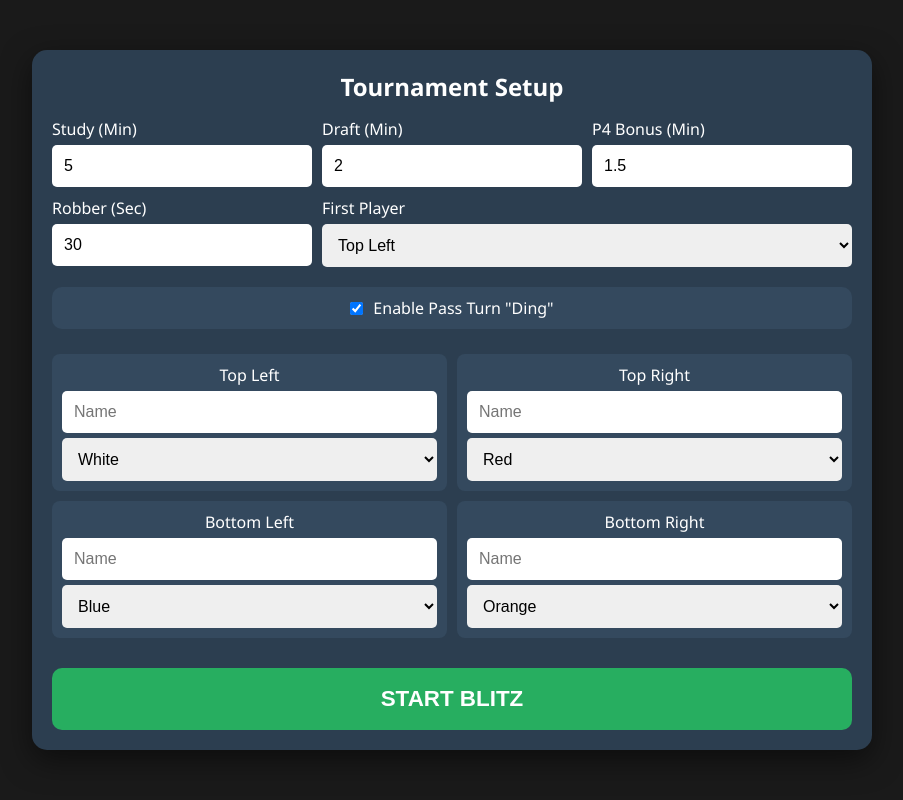
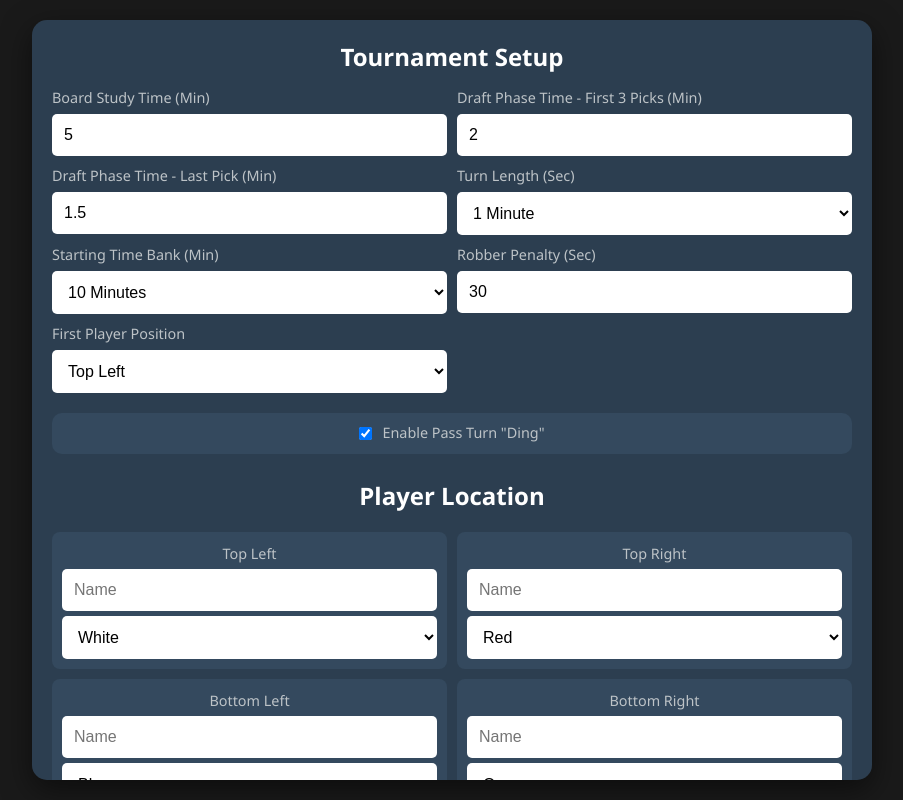
Before and after one commit to codedbynicholas/Colony-Game-Clock, a plain HTML site: page index.html in a window 1280 px wide. Shown: the whole page, without its empty margins (188-1091 px from the left). Drawn offline with Linux system fonts and the light colour scheme.

Commit message:
Update index.html
Version 6.2
New Global Fields: Added "Turn Length (Sec)" and "Starting Bank (Min)" to the configuration grid.

Default Persistence: The code now pulls these values directly into the game engine, so you can easily run 45-second turn or 15-minute bank variations.

Internal Logic Update: The initGame function now dynamically assigns these values to every player upon start.

```diff
--- a/index.html
+++ b/index.html
@@ -25,17 +25,22 @@
             z-index: 100; width: 90vw; max-width: 800px; max-height: 90vh;
             overflow-y: auto; box-shadow: 0 10px 30px rgba(0,0,0,0.5);
         }
-        .global-settings { display: grid; grid-template-columns: repeat(2, 1fr); gap: 10px; }
-        @media (min-width: 600px) { .global-settings { grid-template-columns: repeat(3, 1fr); } }
+        .global-settings { display: grid; grid-template-columns: 1fr; gap: 10px; }
+        @media (min-width: 600px) { .global-settings { grid-template-columns: repeat(2, 1fr); } }
         .setting-item { display: flex; flex-direction: column; }
+        label { font-size: 0.9rem; color: #bdc3c7; margin-bottom: 2px; }
         input, select {
             width: 100%; padding: 12px; margin-top: 5px;
             border-radius: 5px; border: none; font-size: 16px !important;
-            box-sizing: border-box;
+            box-sizing: border-box; background: white; color: black;
         }
         .toggle-row { display: flex; align-items: center; justify-content: center; gap: 10px; background: #34495e; padding: 10px; border-radius: 10px; margin-top: 5px; }
         .toggle-row input { width: auto; margin: 0; }
-        .player-grid { display: grid; grid-template-columns: 1fr 1fr; gap: 10px; margin-top: 10px; }
+        .section-title {
+            text-align: center; font-weight: bold;
+            font-size: 1.5rem; margin-top: 10px;
+        }
+        .player-grid { display: grid; grid-template-columns: 1fr 1fr; gap: 10px; margin-top: 5px; }
         .config-card { background: #34495e; padding: 10px; border-radius: 8px; text-align: center; }
         #game-screen { display: grid; width: 100vw; height: 100vh; display: none; }
         @media (orientation: landscape) { #game-screen { grid-template-columns: 1fr 1fr; grid-template-rows: 1fr 1fr; } }
@@ -75,12 +80,31 @@
     <div id="config-screen">
         <h2 style="text-align: center; margin: 0;">Tournament Setup</h2>
         <div class="global-settings">
-            <div class="setting-item"><label>Study (Min)</label><input type="number" id="cfg-study" value="5"></div>
-            <div class="setting-item"><label>Draft (Min)</label><input type="number" id="cfg-draft" value="2"></div>
-            <div class="setting-item"><label>P4 Bonus (Min)</label><input type="number" id="cfg-draft-p4" value="1.5"></div>
-            <div class="setting-item"><label>Robber (Sec)</label><input type="number" id="cfg-robber" value="30"></div>
-            <div class="setting-item" style="grid-column: span 2;">
-                <label>First Player</label>
+            <div class="setting-item"><label>Board Study Time (Min)</label><input type="number" id="cfg-study" value="5"></div>
+            <div class="setting-item"><label>Draft Phase Time - First 3 Picks (Min)</label><input type="number" id="cfg-draft" value="2"></div>
+            <div class="setting-item"><label>Draft Phase Time - Last Pick (Min)</label><input type="number" id="cfg-draft-p4" value="1.5"></div>
+            <div class="setting-item">
+                <label>Turn Length (Sec)</label>
+                <select id="cfg-turn-len">
+                    <option value="30">30 Seconds</option>
+                    <option value="45">45 Seconds</option>
+                    <option value="60" selected>1 Minute</option>
+                    <option value="90">1.5 Minutes</option>
+                    <option value="120">2 Minutes</option>
+                </select>
+            </div>
+            <div class="setting-item">
+                <label>Starting Time Bank (Min)</label>
+                <select id="cfg-bank-len">
+                    <option value="5">5 Minutes</option>
+                    <option value="10" selected>10 Minutes</option>
+                    <option value="15">15 Minutes</option>
+                    <option value="20">20 Minutes</option>
+                </select>
+            </div>
+            <div class="setting-item"><label>Robber Penalty (Sec)</label><input type="number" id="cfg-robber" value="30"></div>
+            <div class="setting-item">
+                <label>First Player Position</label>
                 <select id="cfg-first-player">
                     <option value="0">Top Left</option>
                     <option value="1">Top Right</option>
@@ -93,6 +117,9 @@
             <input type="checkbox" id="cfg-click-sound" checked>
             <label for="cfg-click-sound">Enable Pass Turn "Ding"</label>
         </div>
+
+        <div class="section-title">Player Location</div>
+
         <div class="player-grid">
             <div class="config-card"><label>Top Left</label><input type="text" id="n0" placeholder="Name"><select id="c0" onchange="handleColorChange(0)"></select></div>
             <div class="config-card"><label>Top Right</label><input type="text" id="n1" placeholder="Name"><select id="c1" onchange="handleColorChange(1)"></select></div>
@@ -121,6 +148,7 @@
         ];
 
         let players = [], phase = 'STUDY', studySeconds = 0, robberSeconds = 0, robberLimit = 30, useClickSound = true;
+        let turnLimit = 60, bankLimit = 600;
         let draftSequence = [], mainSequence = [], seqIndex = 0;
         let timerTick = null, isPaused = false, isRobber = false, history = null, lastClickTime = 0;
         let currentSelections = [0, 1, 2, 3];
@@ -150,7 +178,7 @@
         const beep = (freq, vol = 0.05) => { try { const ctx = new (window.AudioContext || window.webkitAudioContext)(); const osc = ctx.createOscillator(); const gain = ctx.createGain(); osc.connect(gain); gain.connect(ctx.destination); osc.frequency.value = freq; gain.gain.value = vol; osc.start(); osc.stop(ctx.currentTime + 0.1); } catch(e) {} };
 
         function saveGameState() {
-            const state = { players, phase, studySeconds, robberSeconds, robberLimit, useClickSound, draftSequence, mainSequence, seqIndex, isRobber, currentSelections };
+            const state = { players, phase, studySeconds, robberSeconds, robberLimit, useClickSound, draftSequence, mainSequence, seqIndex, isRobber, currentSelections, turnLimit, bankLimit };
             localStorage.setItem('blitz_game_state', JSON.stringify(state));
         }
 
@@ -163,6 +191,7 @@
             useClickSound = state.useClickSound; draftSequence = state.draftSequence;
             mainSequence = state.mainSequence; seqIndex = state.seqIndex;
             isRobber = state.isRobber; currentSelections = state.currentSelections;
+            turnLimit = state.turnLimit || 60; bankLimit = state.bankLimit || 600;
 
             players.forEach((p, i) => {
                 let q = document.getElementById(`q${i}`);
@@ -177,23 +206,18 @@
             if (isRobber) document.getElementById('robber-btn').innerText = "RESUME";
             if (phase === 'MAIN') document.getElementById('robber-btn').style.display = 'block';
 
-            startTimer();
-            updateUI();
-            return true;
+            startTimer(); updateUI(); return true;
         }
 
         async function initGame() {
             beep(440, 0);
             try { if ('wakeLock' in navigator) { await navigator.wakeLock.request('screen'); } } catch (err) {}
-            try {
-                const doc = document.documentElement;
-                if (doc.requestFullscreen) { await doc.requestFullscreen(); }
-                else if (doc.webkitRequestFullscreen) { await doc.webkitRequestFullscreen(); }
-            } catch (err) {}
 
             robberLimit = parseInt(document.getElementById('cfg-robber').value) || 30;
             studySeconds = (parseFloat(document.getElementById('cfg-study').value) || 5) * 60;
             useClickSound = document.getElementById('cfg-click-sound').checked;
+            turnLimit = parseInt(document.getElementById('cfg-turn-len').value);
+            bankLimit = parseInt(document.getElementById('cfg-bank-len').value) * 60;
 
             const startIdx = parseInt(document.getElementById('cfg-first-player').value);
             const clockwiseOrder = [0, 1, 3, 2];
@@ -206,7 +230,8 @@
                 const colorObj = COLORS[currentSelections[i]];
                 players[i] = {
                     id: i, name: document.getElementById(`n${i}`).value || `P${i+1}`, color: colorObj.value,
-                    bank: 600, turn: 60, dNorm: (parseFloat(document.getElementById('cfg-draft').value) || 2) * 60,
+                    bank: bankLimit, turn: turnLimit,
+                    dNorm: (parseFloat(document.getElementById('cfg-draft').value) || 2) * 60,
                     dP4: (parseFloat(document.getElementById('cfg-draft-p4').value) || 1.5) * 60
                 };
                 let q = document.getElementById(`q${i}`);
@@ -218,7 +243,7 @@
             document.getElementById('game-screen').style.display = 'grid';
             document.getElementById('menu-btn').style.display = 'flex';
             saveGameState();
-            showBanner("STUDY PHASE"); startTimer(); updateUI();
+            showBanner("BOARD STUDY PHASE"); startTimer(); updateUI();
         }
 
         function nextTurn() {
@@ -228,19 +253,12 @@
             if (useClickSound) beep(1200, 0.1);
             if (phase === 'STUDY') { phase = 'DRAFT'; seqIndex = 0; showBanner("DRAFT PHASE"); }
             else if (phase === 'DRAFT') { seqIndex++; if (seqIndex >= draftSequence.length) { phase = 'MAIN'; seqIndex = 0; showBanner("MAIN GAME"); document.getElementById('robber-btn').style.display = 'block'; } }
-            else { players[mainSequence[seqIndex]].turn = 60; seqIndex = (seqIndex + 1) % 4; }
-            saveGameState();
-            updateUI();
+            else { players[mainSequence[seqIndex]].turn = turnLimit; seqIndex = (seqIndex + 1) % 4; }
+            saveGameState(); updateUI();
         }
 
-        window.addEventListener('keydown', (e) => {
-            if (isPaused) return;
-            const remoteKeys = ['Enter', ' ', 'ArrowUp', 'VolumeUp'];
-            if (remoteKeys.includes(e.key) || remoteKeys.includes(e.code)) { e.preventDefault(); nextTurn(); }
-        });
-
         function undoLastAction() { if (!history) return; phase = history.phase; seqIndex = history.seqIndex; studySeconds = history.studySeconds; players = history.players; isRobber = false; document.getElementById('robber-btn').style.display = (phase === 'MAIN') ? 'block' : 'none'; toggleMenu(); updateUI(); saveGameState(); }
-        function toggleMenu() { isPaused = !isPaused; document.getElementById('modal-overlay').style.display = isPaused ? 'flex' : 'none'; if (isPaused) { clearInterval(timerTick); document.getElementById('setup-display').innerText = `Study: ${format(studySeconds)} | Robber: ${robberLimit}s`; } else startTimer(); }
+        function toggleMenu() { isPaused = !isPaused; document.getElementById('modal-overlay').style.display = isPaused ? 'flex' : 'none'; if (isPaused) { clearInterval(timerTick); document.getElementById('setup-display').innerText = `Turn: ${turnLimit}s | Bank: ${bankLimit/60}m`; } else startTimer(); }
         function triggerRobber() { if (isRobber) { isRobber = false; document.getElementById('robber-btn').innerText = "ROBBER"; } else { history = { phase, seqIndex, studySeconds, players: JSON.parse(JSON.stringify(players)) }; isRobber = true; robberSeconds = robberLimit; document.getElementById('robber-btn').innerText = "RESUME"; beep(440); } saveGameState(); }
         function startTimer() { if (timerTick) clearInterval(timerTick); timerTick = setInterval(tick, 1000); }
         function tick() {
@@ -248,8 +266,7 @@
             else if (phase === 'STUDY') { studySeconds--; if (studySeconds <= 0) nextTurn(); }
             else if (phase === 'DRAFT') { const p = players[draftSequence[seqIndex]]; if (seqIndex === 3 || seqIndex === 4) p.dP4--; else p.dNorm--; if (p.dNorm <= 0 && p.dP4 <= 0) nextTurn(); }
             else { const p = players[mainSequence[seqIndex]]; if (p.turn > 0) p.turn--; else if (p.bank > 0) p.bank--; if (p.turn <= 10 && p.turn > 0) beep(800); if (p.turn <= 0 && p.bank <= 0) nextTurn(); }
-            saveGameState();
-            updateUI();
+            saveGameState(); updateUI();
         }
         function updateUI() {
             let activeId = (phase === 'STUDY' || isRobber) ? null : (phase === 'DRAFT' ? draftSequence[seqIndex] : mainSequence[seqIndex]);
@@ -258,7 +275,7 @@
                 if (i === activeId && phase === 'MAIN' && p.turn <= 10) card.classList.add('urgent'); else card.classList.remove('urgent');
                 const bt = document.getElementById(`bt${i}`), tt = document.getElementById(`tt${i}`);
                 if (isRobber) { bt.innerText = format(robberSeconds); tt.innerText = "ROBBER"; }
-                else if (phase === 'STUDY') { bt.innerText = format(studySeconds); tt.innerText = "STUDY"; }
+                else if (phase === 'STUDY') { bt.innerText = format(studySeconds); tt.innerText = "BOARD STUDY"; }
                 else if (phase === 'DRAFT') { const isP4 = (seqIndex === 3 || seqIndex === 4); bt.innerText = format(isP4 ? p.dP4 : p.dNorm); tt.innerText = "DRAFT"; }
                 else { bt.innerText = format(p.bank); tt.innerText = format(p.turn); }
             });
@@ -269,6 +286,7 @@
 
         setupColorMenus();
         window.onload = () => { loadGameState(); };
+        window.addEventListener('keydown', (e) => { if (!isPaused && ['Enter', ' ', 'ArrowUp'].includes(e.key)) { e.preventDefault(); nextTurn(); } });
     </script>
 </body>
 </html>
```
